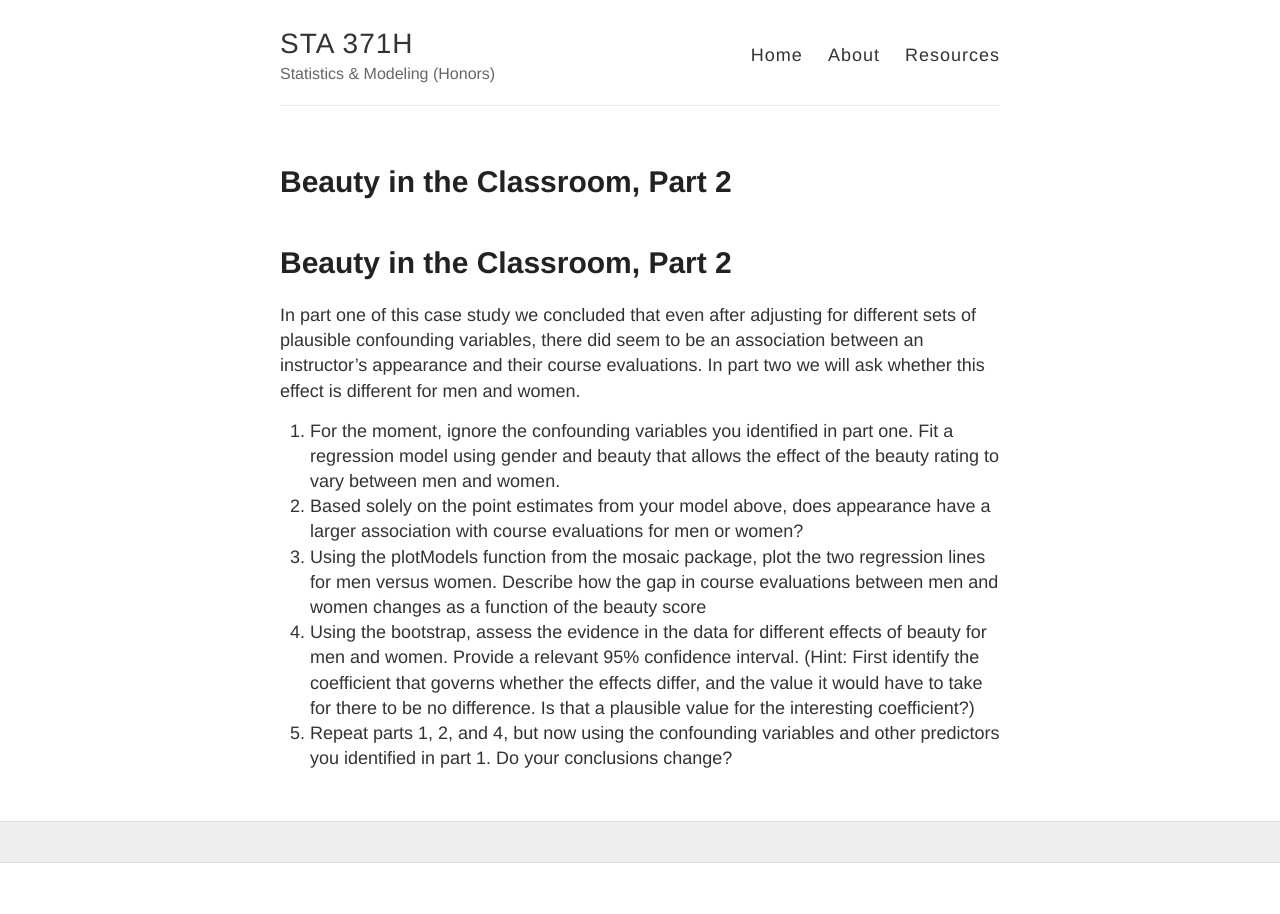
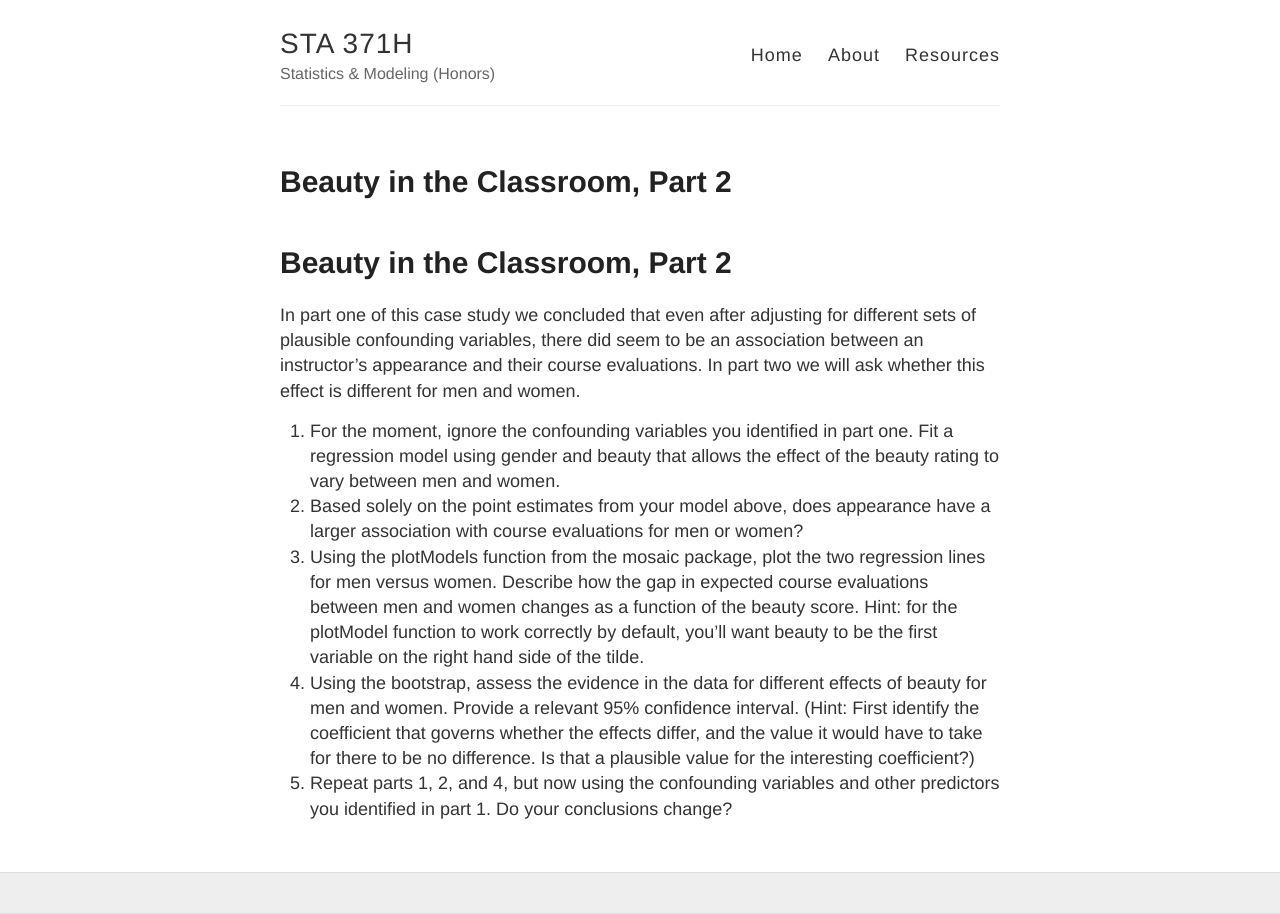
Before and after one commit to jaredsmurray/sta371h, a Jekyll site: the page built from docs/files/beauty_2.md, in a window 1280 px wide. Built offline with Jekyll 4.4.1, drawn with Linux system fonts in a browser that asks for light colours; our own code applies the rules of GitHub Pages for plain Markdown files.

Commit message:
Update beauty_2.md

```diff
--- a/docs/files/beauty_2.md
+++ b/docs/files/beauty_2.md
@@ -15,7 +15,8 @@ to vary between men and women.
 2. Based solely on the point estimates from your model above, does appearance have a larger
 association with course evaluations for men or women?
 3. Using the plotModels function from the mosaic package, plot the two regression lines
-for men versus women. Describe how the gap in course evaluations between men and women changes as a function of the beauty score
+for men versus women. Describe how the gap in expected course evaluations between men and women changes as a function of the beauty score.
+Hint: for the plotModel function to work correctly by default, you'll want beauty to be the first variable on the right hand side of the tilde.
 4. Using the bootstrap, assess the evidence in the data for different effects of beauty
 for men and women. Provide a relevant 95% confidence interval. (Hint: First identify the
 coefficient that governs whether the effects differ, and the value it would have to take
```
